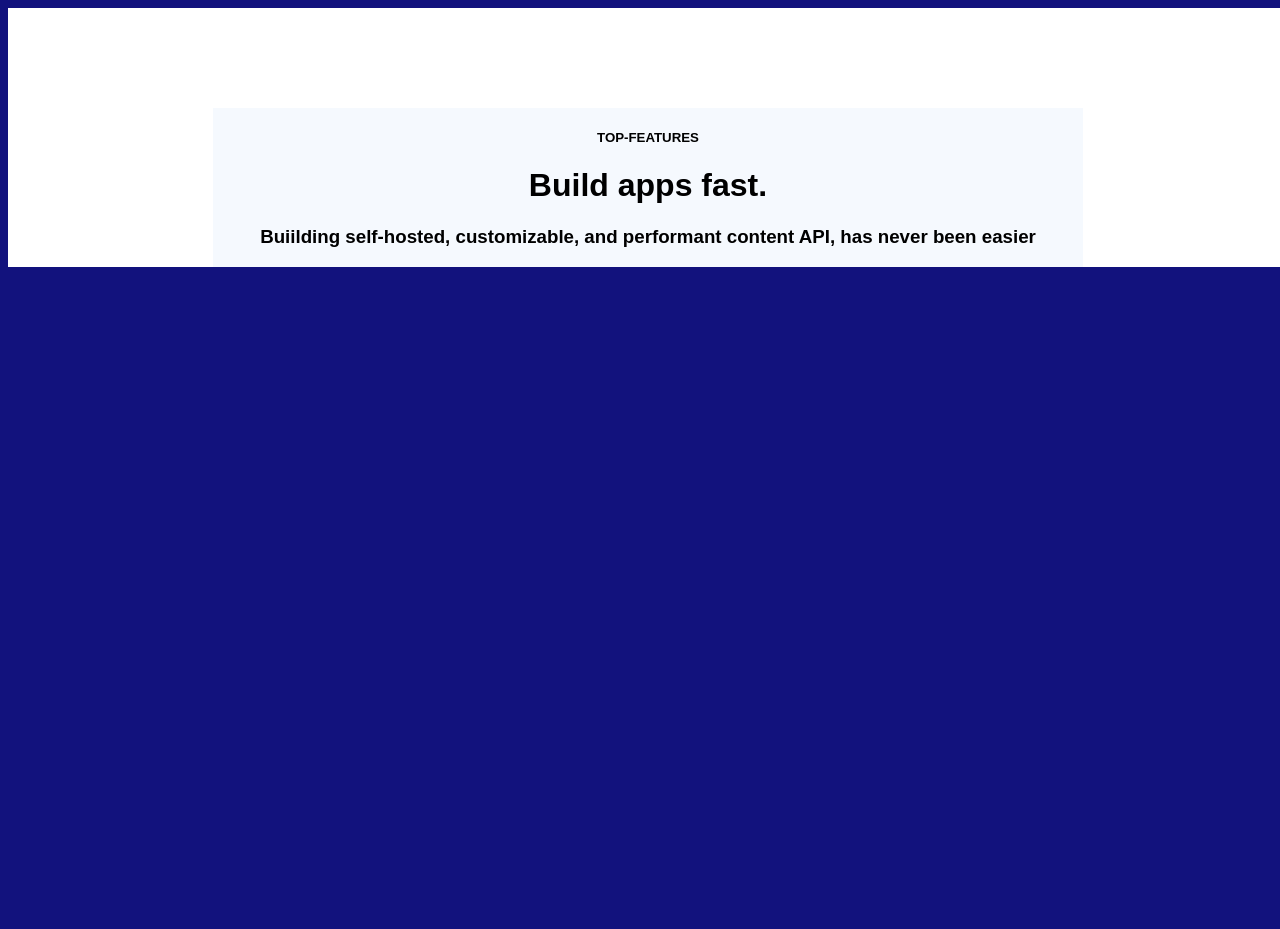
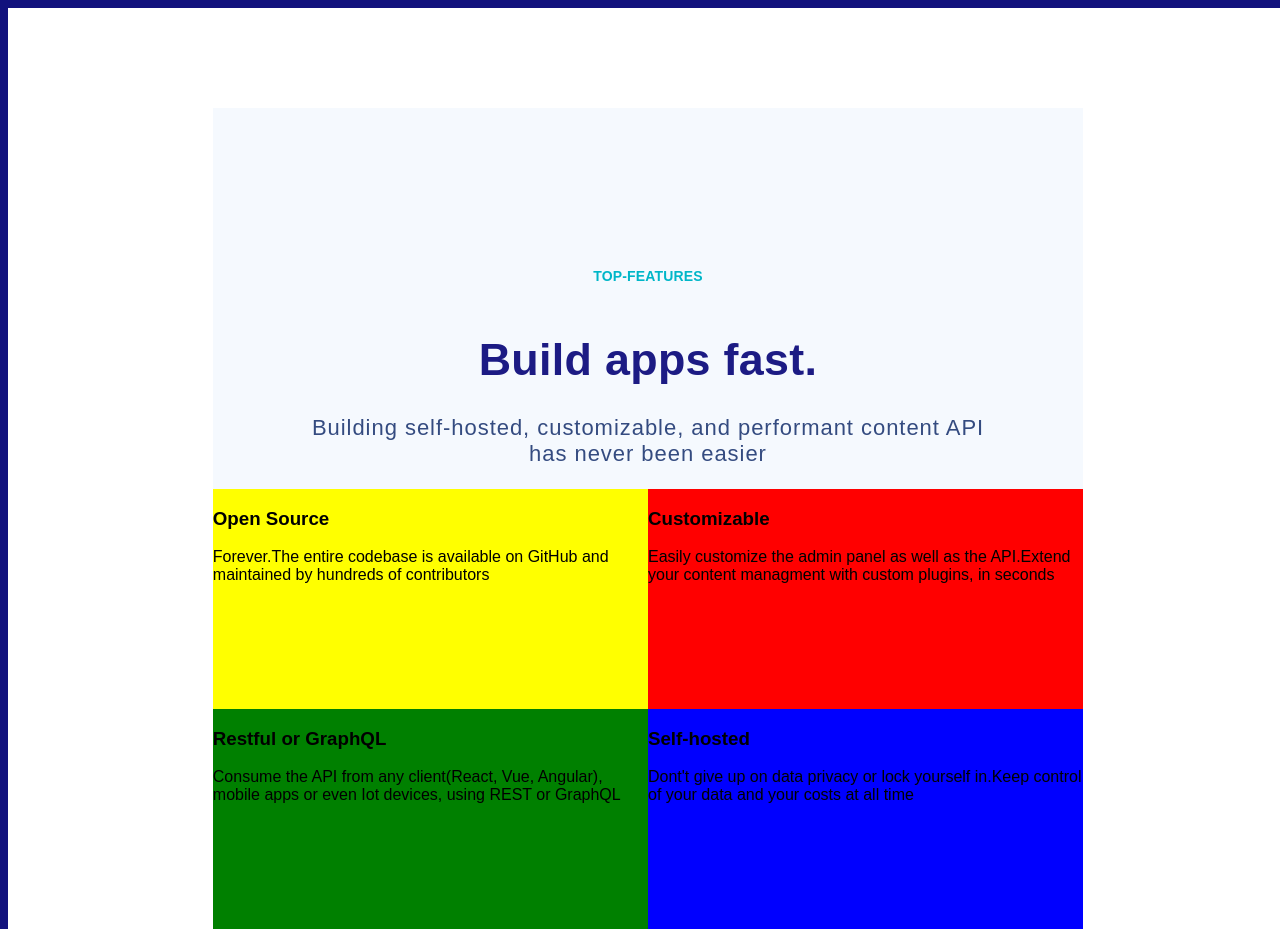
Before and after one commit to lukanogaj/JS-project, a plain HTML site: page index.html in a window 1280 px wide. Shown: the part 1460-2389 px from the top of the page. Before the commit the page ends 1727 px from the top, so only its background shows below. Drawn offline with Linux system fonts and the light colour scheme.

Commit message:
forechlesson

```diff
--- a/app.js
+++ b/app.js
@@ -37,17 +37,13 @@ const menuArray = [
   'Docs & Resources',
 ];
 
-// Create the menu with the for loop
-for (let i = 0; i < 4; i++) {
+menuArray.forEach((menuItem) => {
   const menuItems = document.createElement('li');
   menuItems.setAttribute('id', 'menu-items');
   menuItems.classList.add('list-item');
   topMenu.appendChild(menuItems);
-  // Create the function to be able added text into li element
-  menuArray.forEach((menuArr) => {
-    menuItems.innerHTML = menuArray[i];
-  });
-}
+  menuItems.innerHTML = menuItem;
+});
 
 // Create the three button git hub, get started and div for them
 // First button
@@ -165,26 +161,80 @@ console.log(wrapperDiv);
 // Wrapper headings div with the headings
 const wrapperHeadings = createHtml('div', 'wrapper-headings');
 wrapperDiv.appendChild(wrapperHeadings);
-const wrapHead1 = createHtml('h5', 'wrap-h5');
+const wrapHead1 = createHtml('h5', 'wrap-h1');
 wrapHead1.innerHTML = 'TOP-FEATURES';
 wrapperHeadings.appendChild(wrapHead1);
-const wrapHead2 = createHtml('h1', 'wrap-h1');
+const wrapHead2 = createHtml('h1', 'wrap-h2');
 wrapHead2.innerHTML = 'Build apps fast.';
 wrapperHeadings.appendChild(wrapHead2);
-const wrapHead3 = createHtml('h3', 'wrap-3');
+const wrapHead3 = createHtml('h3', 'wrap-h3');
 wrapHead3.innerHTML =
-  'Buiilding self-hosted, customizable, and performant content API, has never been easier';
+  'Building self-hosted, customizable, and performant content API <br> has never been easier';
 wrapperHeadings.appendChild(wrapHead3);
 
-// The headings texts
-// const headWrapper = [
-//   'TOP-Features',
-//   'Build apps fast',
-//   'Buiilding self-hosted, customizable, and performant content API, has never been easier',
-// ];
+// Wrapper divs with for loop headings and paragraphs
+//Headings text
+const wrapDivsHead = [
+  'Open Source',
+  'Customizable',
+  'Restful or GraphQL',
+  'Self-hosted',
+];
 
-// For loop to create the headings for the wrapper
-// for (let i = 0; i < headWrapper.length; i++) {
-//   const headWrap = createHtml([']);
-//   console.log(headWrap);
-// }
+const wrapDivParagraph = [
+  'Forever.The entire codebase is available on GitHub and maintained by hundreds of contributors',
+  'Easily customize the admin panel as well as the API.Extend your content managment with custom plugins, in seconds',
+  'Consume the API from any client(React, Vue, Angular), mobile apps or even Iot devices, using REST or GraphQL',
+  "Dont't give up on data privacy or lock yourself in.Keep control of your data and your costs at all time",
+];
+
+// Create div with 4 divs
+const wrapperMainDiv = createHtml('div', 'wrap-main-div');
+wrapperDiv.appendChild(wrapperMainDiv);
+
+// Adding headings and paragraphs into divs
+// wrapDivsHead.forEach((headItem) => {
+//   const wrapperDivs = createHtml('div', 'wrapper-divs');
+//   wrapperMainDiv.appendChild(wrapperDivs);
+//   const wrapDivsHead = createHtml('h3', 'wrap-main-head');
+//   wrapperDivs.appendChild(wrapDivsHead);
+//   wrapDivsHead.innerHTML = headItem;
+//   const wrapDivParagraph = createHtml('p', 'wrap-paragraph');
+//   console.log(wrapDivParagraph);
+// });
+
+const wrapArr = [
+  {
+    header: 'Open Source',
+    paragraph:
+      'Forever.The entire codebase is available on GitHub and maintained by hundreds of contributors',
+  },
+  {
+    header: 'Customizable',
+    paragraph:
+      'Easily customize the admin panel as well as the API.Extend your content managment with custom plugins, in seconds',
+  },
+  {
+    header: 'Restful or GraphQL',
+    paragraph:
+      'Consume the API from any client(React, Vue, Angular), mobile apps or even Iot devices, using REST or GraphQL',
+  },
+  {
+    header: 'Self-hosted',
+    paragraph:
+      "Dont't give up on data privacy or lock yourself in.Keep control of your data and your costs at all time",
+  },
+];
+
+wrapArr.forEach((wrapItem) => {
+  const wrapperDivs = createHtml('div', 'wrapper-divs');
+  wrapperMainDiv.appendChild(wrapperDivs);
+  const wrapperHead = createHtml('h3', 'wrap-main-head');
+  wrapperDivs.appendChild(wrapperHead);
+  const wrapDivParagraph = createHtml('p', 'wrap-paragraph');
+  wrapperDivs.appendChild(wrapDivParagraph);
+  wrapperHead.innerHTML = wrapItem.header;
+  wrapDivParagraph.innerHTML = wrapItem.paragraph;
+});
+
+console.log(wrapArr);
--- a/style.css
+++ b/style.css
@@ -260,6 +260,7 @@ body {
 /* Wrapper div with the apps info */
 .wrapper {
   display: flex;
+  flex-direction: column;
   justify-content: center;
   align-items: center;
   align-content: center;
@@ -276,3 +277,53 @@ body {
   margin-top: 100px;
   background-color: #f5f9fe;
 }
+
+/* Styling for every single heading */
+.wrap-h1 {
+  font-size: 14px;
+  font-weight: 600;
+  letter-spacing: 0.01rem;
+  color: #00b6c8;
+  margin-top: 10rem;
+}
+
+.wrap-h2 {
+  font-size: 2.8rem;
+  font-weight: bold;
+  letter-spacing: 0.02rem;
+  color: #1c1b84;
+  margin-top: 50px;
+}
+
+.wrap-h3 {
+  font-size: 22px;
+  letter-spacing: 0.06rem;
+  font-weight: 500;
+  color: #344b80;
+}
+
+/* Div with the 4 divs and headings */
+.wrap-main-div {
+  display: grid;
+  grid-template-columns: 50% 50%;
+  width: 68%;
+  background-color: #f5f9fe;
+}
+
+.wrapper-divs {
+  width: 100%;
+  height: 220px;
+}
+
+.wrapper-divs:nth-child(1) {
+  background-color: yellow;
+}
+.wrapper-divs:nth-child(2) {
+  background-color: red;
+}
+.wrapper-divs:nth-child(3) {
+  background-color: green;
+}
+.wrapper-divs:nth-child(4) {
+  background-color: blue;
+}
```
